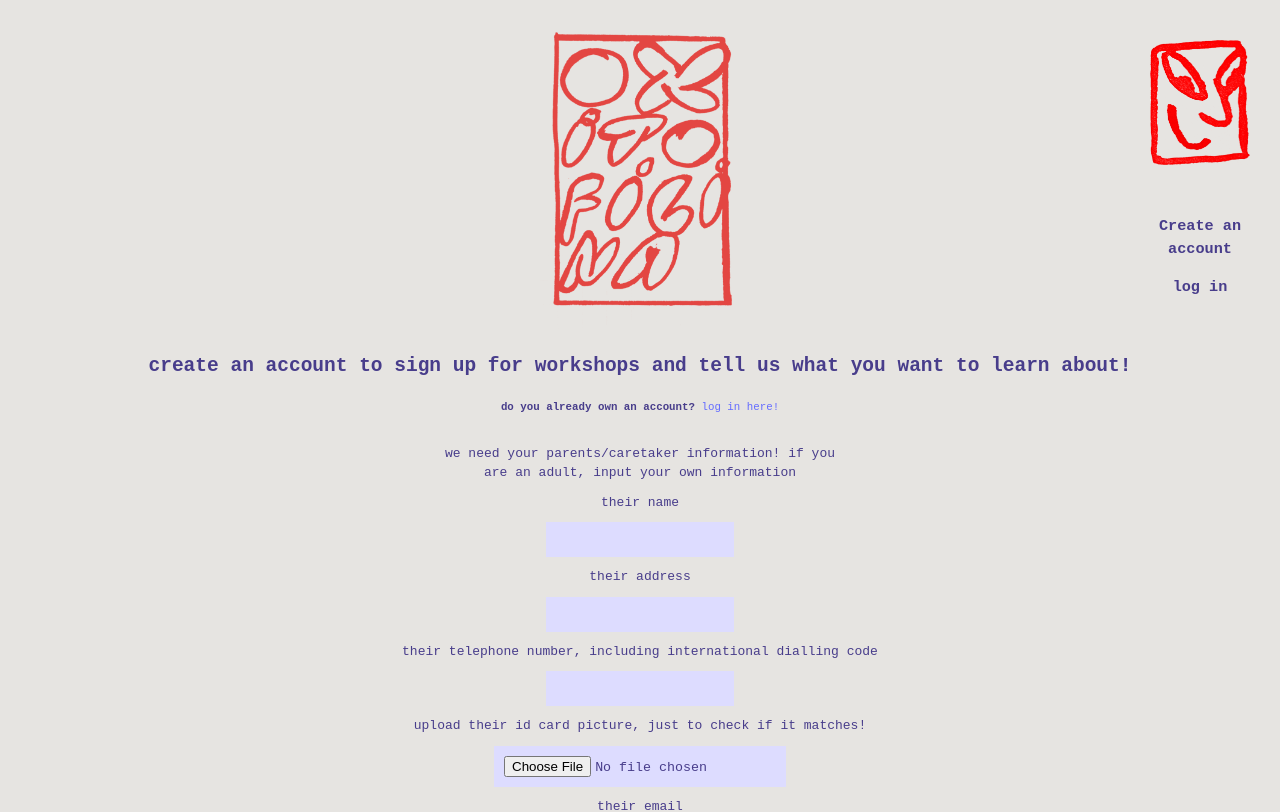
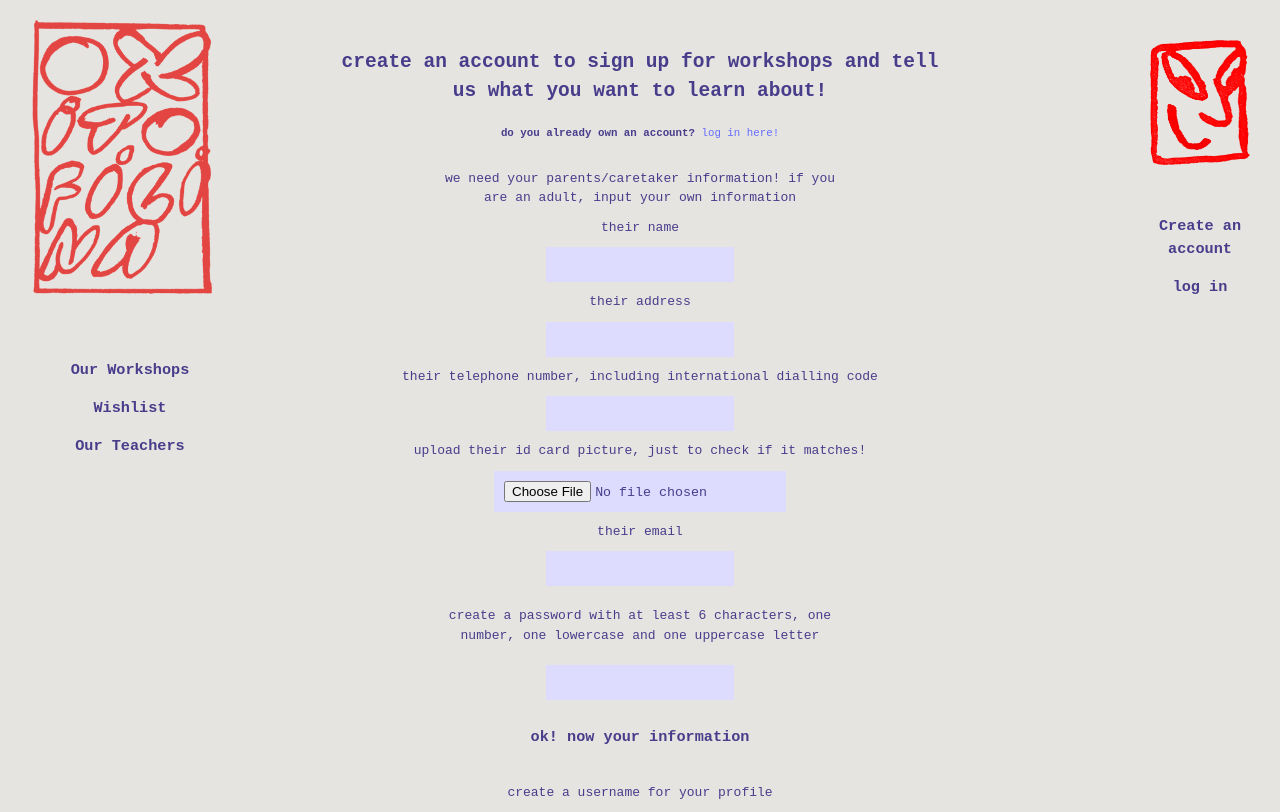
Before and after one commit to bubu-destroi/oxi_client, a React (Vite) app: page /signup in a window 1280 px wide. Shown: the top 812 px of the page. Built offline with nearby package versions, Linux system fonts and the light colour scheme.

Commit message:
logo on sign up, also width on h2 create account

```diff
--- a/pages/Auth/SignUp.jsx
+++ b/pages/Auth/SignUp.jsx
@@ -106,15 +106,29 @@ function SignUp() {
 
   return (
     <>
+      <div className='logo-and-search'>
         <div className='logo-div'>
-        <Link to={'/'}>
+          <Link to='/'>
             <img
               src='/oxito.png'
               alt='oxitoficina-logo'
             />
           </Link>
         </div>
-      <h2>
+
+        <div className='menu-on-profile'>
+          <Link to={`/workshops`}>
+            <h3>Our Workshops</h3>
+          </Link>
+          <Link to={`/wishlist`}>
+            <h3>Wishlist</h3>
+          </Link>
+          <Link to={`/teachers`}>
+            <h3>Our Teachers</h3>
+          </Link>
+        </div>
+      </div>
+      <h2 className='create-an-account' >
         create an account to sign up for workshops and tell us what you want to
         learn about!
       </h2>
@@ -182,7 +196,9 @@ function SignUp() {
           onChange={handleEmail}
         />
         <br />
-        <label className='signup-extras' htmlFor=''>
+        <label
+          className='signup-extras'
+          htmlFor=''>
           create a password with at least 6 characters, one number, one
           lowercase and one uppercase letter
         </label>
--- a/src/App.css
+++ b/src/App.css
@@ -289,3 +289,7 @@ button {
   width: 200px;
   padding: 10px;
 }
+
+.create-an-account{
+  width: 600px;
+}
```
Lines whose indentation alone changed are shown as unchanged.
